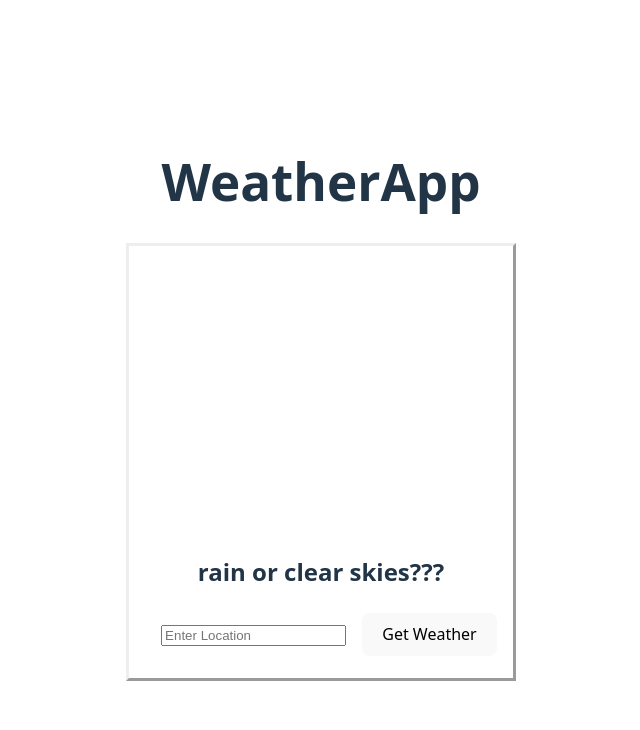
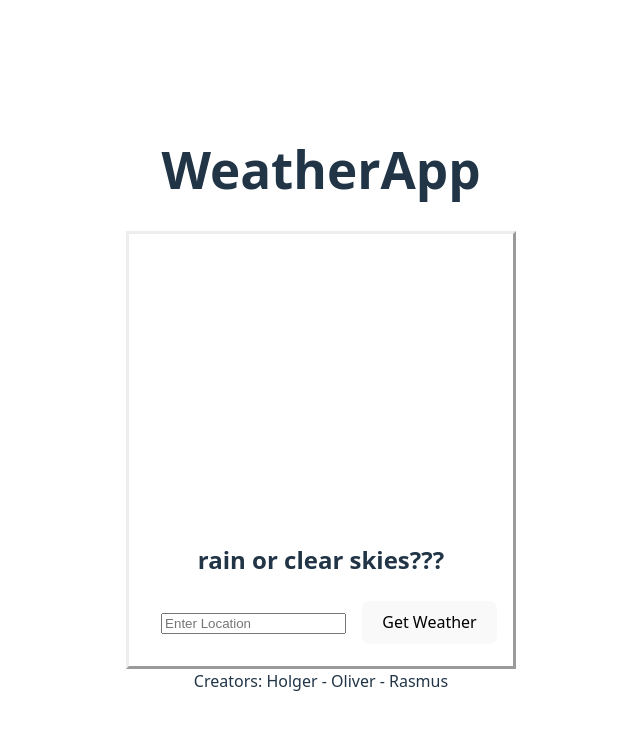
Before and after one commit to NightgaleX/WeatherApp, a React (Vite) app: page / in a window 1280 px wide. Shown: the top 730 px of the page, without its empty margins (319-959 px from the left). Built offline with nearby package versions, Linux system fonts and the light colour scheme.

Commit message:
Update App.jsx
Update fix: put the footer back in the div

Signed-off-by: Rasmus-Strångert <117857900+ZunarOrion@users.noreply.github.com>

```diff
--- a/src/App.jsx
+++ b/src/App.jsx
@@ -59,9 +59,7 @@ function WeatherFetcher() {
         <div id="container">
               <WeatherFetcher />
         </div>
+          <footer className="footer">Creators: Holger - Oliver - Rasmus</footer>
         </div>
     );
   }
-
-
-  <footer className="footer">Creators: Holger - Oliver - Rasmus</footer>
```
